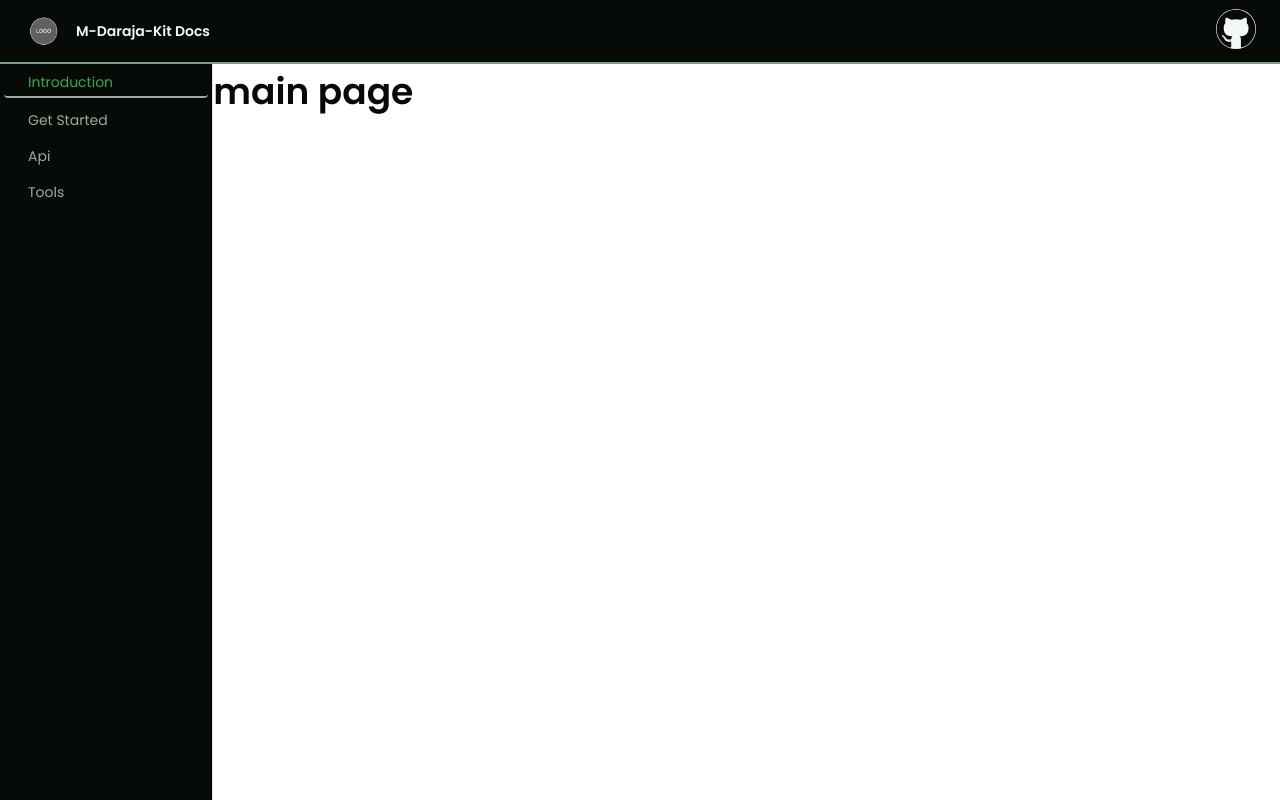
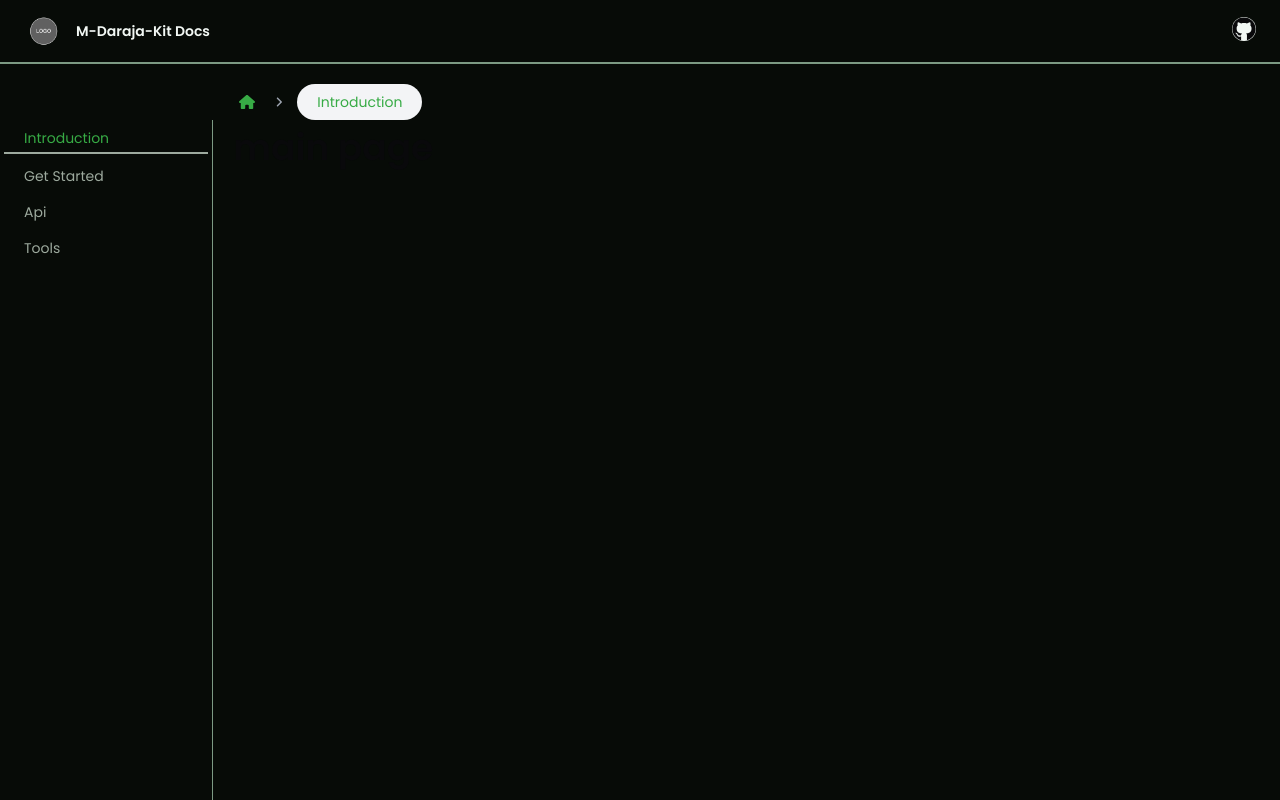
Before and after one commit to levos-snr/M-daraja-kit, a Next.js app: page / in a window 1280 px wide. Built offline with nearby package versions, Linux system fonts and the light colour scheme.

Commit message:
Feature for Small Nav

```diff
--- a/app/layout.tsx
+++ b/app/layout.tsx
@@ -22,7 +22,9 @@ export default function RootLayout({
 }>) {
   return (
     <html lang="en">
-      <body className={`${poppins.className} h-screen flex flex-col`}>
+      <body
+        className={`${poppins.className} h-screen flex flex-col bg-myBgColor`}
+      >
         <Navbar />
         <div className="flex h-[92%] w-full">
           <Sidebar />
--- a/app/page.tsx
+++ b/app/page.tsx
@@ -1,8 +1,13 @@
+//Import packages
 import Image from "next/image";
+
+//Import locally
+import { SmallNav } from "@/components/SmallNav";
 
 export default function Home() {
   return (
-    <main className="">
+    <main className="w-4/5 p-5 bg-myBgColor">
+      <SmallNav />
       <h1>main page </h1>
     </main>
   );
--- a/components/Navbar.tsx
+++ b/components/Navbar.tsx
@@ -19,7 +19,7 @@ export const Navbar = () => {
       <a href="#" target="_blank" rel="noopener noreferrer">
         <FontAwesomeIcon
           icon={faGithub}
-          className="h-10 w-10 object-cover bg-myWhite rounded-full"
+          className="h-6 w-6 object-cover bg-myWhite rounded-full"
         />{" "}
       </a>
     </nav>
--- a/components/Sidebar.tsx
+++ b/components/Sidebar.tsx
@@ -16,7 +16,7 @@ export const Sidebar = () => {
   const pathName = usePathname();
 
   return (
-    <aside className="p-1 w-1/6 flex flex-col border-r text-sm text-myGray bg-myBgColor">
+    <aside className="p-1 w-1/6 flex flex-col border-r border-r-myLightGreen text-sm text-myGray bg-myBgColor mt-14">
       {links.map((l) => {
         const isActive =
           pathName.includes(l.text) ||
@@ -26,8 +26,8 @@ export const Sidebar = () => {
           <Link
             href={l.link}
             key={l.text}
-            className={`capitalize px-6 py-1 mb-2 ${
-              isActive && "text-brightGreen border-b-2 border-b-myGray rounded"
+            className={`capitalize px-5 py-1 mb-2 ${
+              isActive && "text-brightGreen border-b-2 border-b-myGray"
             }`}
           >
             {l.text}
--- /dev/null
+++ b/components/SmallNav.tsx
@@ -0,0 +1,31 @@
+"use client";
+
+//import packages
+import {
+  faAngleRight,
+  faCaretRight,
+  faHome,
+} from "@fortawesome/free-solid-svg-icons";
+import { FontAwesomeIcon } from "@fortawesome/react-fontawesome";
+import Link from "next/link";
+import { usePathname } from "next/navigation";
+import React from "react";
+
+export const SmallNav = () => {
+  const pathName = usePathname();
+
+  return (
+    <div className="flex gap-x-3 items-center">
+      <Link
+        href={"/"}
+        className="p-2 hover:bg-gray-100 text-brightGreen rounded-full w-7 h-7 hover:first:text-green-800 relative"
+      >
+        <FontAwesomeIcon icon={faHome} className="w-4 h-4 center-absolutely " />
+      </Link>
+      <FontAwesomeIcon icon={faAngleRight} className="w-3 h-3 text-gray-400" />
+      <p className="bg-gray-100 text-brightGreen text-sm py-2 px-5 rounded-full capitalize">
+        {pathName === "/" ? "Introduction" : pathName.replace("/", "")}
+      </p>
+    </div>
+  );
+};
```
